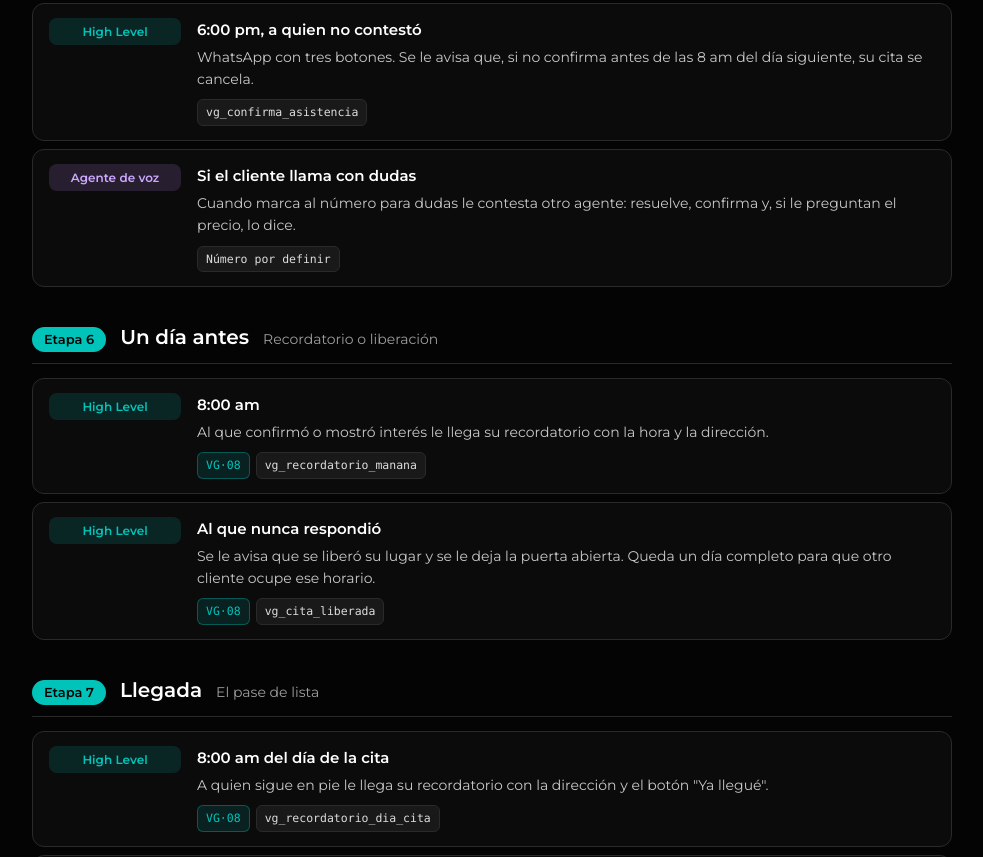
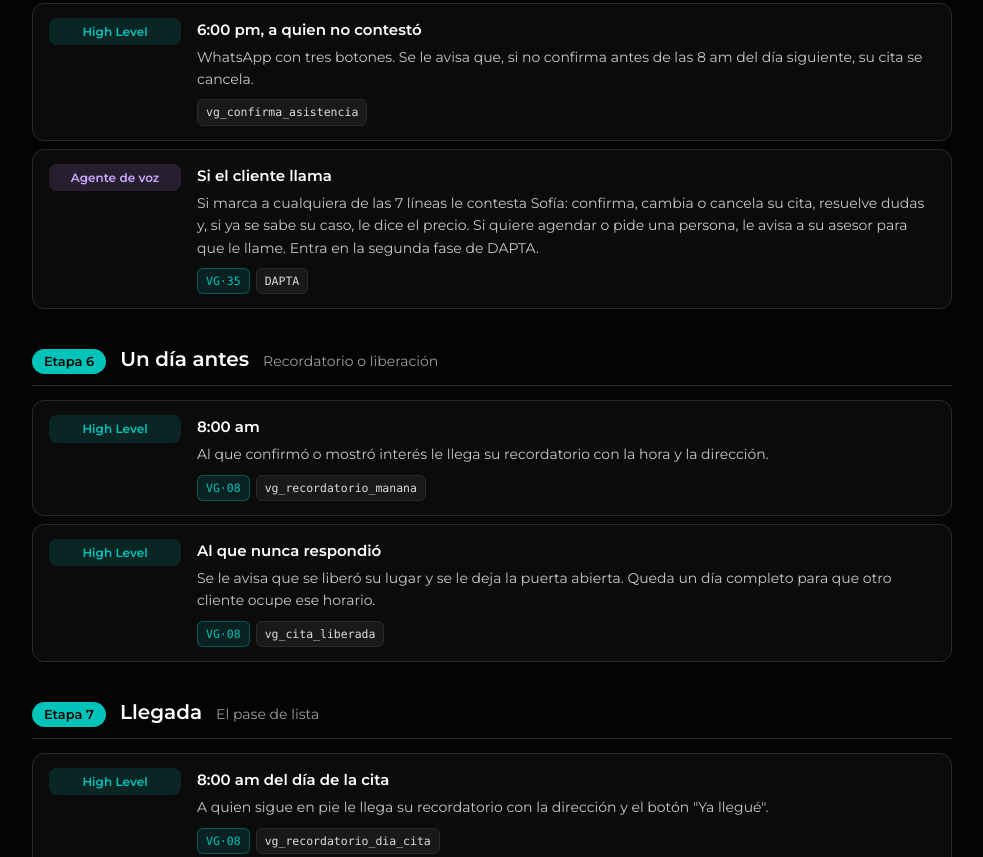
Before and after one commit to alexmikeair-netizen/myvisago-blueprint, a plain HTML site: page index.html in a window 1280 px wide. Shown: the part 3873-4730 px from the top of the page, without its empty margins (148-1131 px from the left). Drawn offline with Linux system fonts and the light colour scheme.

Commit message:
Blueprint 11 nov: sucursal desde el primer mensaje (VG·34), tablero único, Expert completo, 22 plantillas, agente de voz
Co-Authored-By: Claude Opus 5.5 <noreply@anthropic.com>

```diff
--- a/index.html
+++ b/index.html
@@ -129,6 +129,7 @@ footer{color:var(--gris);font-size:12px;margin-top:44px;border-top:1px solid var
 <tr><td class="cod">VG·14</td><td>Asistió y no hay reporte</td><td>Le recuerda al asesor que falta su reporte</td></tr>
 <tr><td class="cod">VG·32</td><td>Un Expert aparta su cita</td><td>Le manda el enlace de pago. Con el pago confirma la cita; sin pago en 24 horas, libera el horario</td></tr>
 <tr><td class="cod">VG·33</td><td>Un Expert asistió</td><td>A los 3 días hábiles revisa que se haya entregado su expediente y le avisa que está listo</td></tr>
+<tr><td class="cod">VG·35</td><td>Alguien llama sin tener cita</td><td>Si quiere agendar o pide una persona, le deja la tarea a su asesor para que le llame</td></tr>
 <tr><td class="cod">VG·31</td><td>Legal registra la fecha definitiva</td><td>Le avisa al cliente solo esa fecha y lo invita a agendar su Check-in. Es de la segunda etapa</td></tr>
 </table>
 
@@ -252,7 +253,7 @@ var S=[
 ['voz','Sofía llama otra vez, 10:00 am','Solo para saber si va, si quiere cambiarla o si ya no va. Dura menos de un minuto. También llama en domingo, así las citas del martes quedan confirmadas.',[['f','VG·06'],['p','DAPTA']]],
 ['hl','Según lo que contestó','Si confirma, se le agradece; si quiere cambiar, se le mandan horarios; si cancela, se libera su lugar de inmediato.',[['p','vg_cita_confirmada'],['p','vg_cambio_horario'],['p','vg_cita_cancelada']]],
 ['hl','6:00 pm, a quien no contestó','WhatsApp con tres botones. Se le avisa que, si no confirma antes de las 8 am del día siguiente, su cita se cancela.',[['p','vg_confirma_asistencia']]],
-['voz','Si el cliente llama con dudas','Cuando marca al número para dudas le contesta otro agente: resuelve, confirma y, si le preguntan el precio, lo dice.',[['p','Número por definir']]]]],
+['voz','Si el cliente llama','Si marca a cualquiera de las 7 líneas le contesta Sofía: confirma, cambia o cancela su cita, resuelve dudas y, si ya se sabe su caso, le dice el precio. Si quiere agendar o pide una persona, le avisa a su asesor para que le llame. Entra en la segunda fase de DAPTA.',[['f','VG·35'],['p','DAPTA']]]]],
 ['6','Un día antes','Recordatorio o liberación',[
 ['hl','8:00 am','Al que confirmó o mostró interés le llega su recordatorio con la hora y la dirección.',[['f','VG·08'],['p','vg_recordatorio_manana']]],
 ['hl','Al que nunca respondió','Se le avisa que se liberó su lugar y se le deja la puerta abierta. Queda un día completo para que otro cliente ocupe ese horario.',[['f','VG·08'],['p','vg_cita_liberada']]]]],
```
